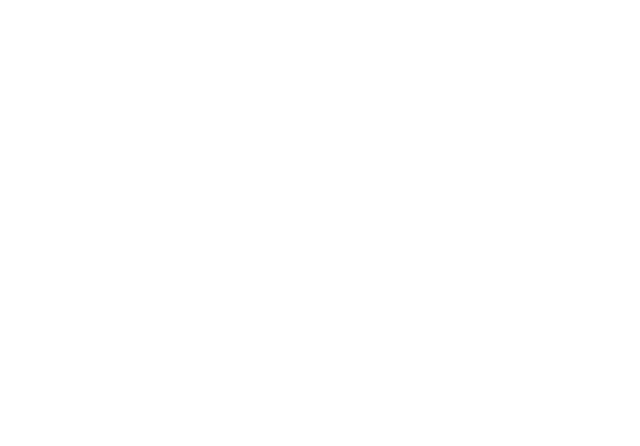
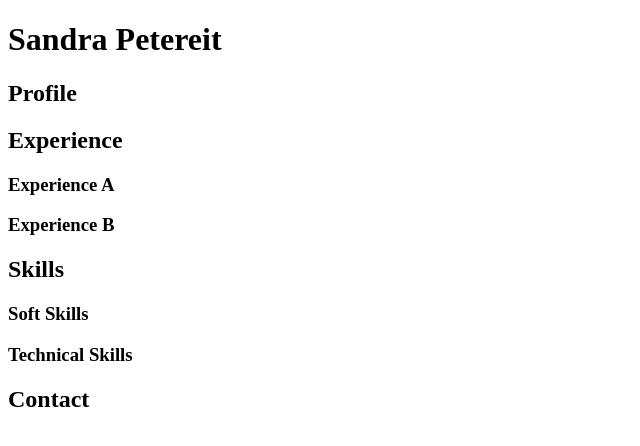
Before and after one commit to Nubiluma/CV, a plain HTML site: page index.html in a window 1280 px wide. Shown: the whole page, without its empty margins (0-640 px from the left). Drawn offline with Linux system fonts and the light colour scheme.

Commit message:
Add basic structure

```diff
--- a/index.html
+++ b/index.html
@@ -1,13 +1,37 @@
 <!DOCTYPE html>
 <html lang="en">
-<head>
-    <meta charset="UTF-8">
-    <meta http-equiv="X-UA-Compatible" content="IE=edge">
-    <meta name="viewport" content="width=device-width, initial-scale=1.0">
-    <meta description="CV" author="Sandra">
+  <head>
+    <meta charset="UTF-8" />
+    <meta http-equiv="X-UA-Compatible" content="IE=edge" />
+    <meta name="viewport" content="width=device-width, initial-scale=1.0" />
+    <meta description="CV" author="Sandra" />
     <title>CV Sandra Petereit</title>
-</head>
-<body>
-
-</body>
+  </head>
+  <body>
+    <header>
+      <h1>Sandra Petereit</h1>
+    </header>
+    <main>
+      <h2>Profile</h2>
+      <article>
+        <h2>Experience</h2>
+        <section>
+          <h3>Experience A</h3>
+        </section>
+        <section>
+          <h3>Experience B</h3>
+        </section>
+      </article>
+      <article>
+        <h2>Skills</h2>
+        <section>
+          <h3>Soft Skills</h3>
+        </section>
+        <section>
+          <h3>Technical Skills</h3>
+        </section>
+      </article>
+      <h2>Contact</h2>
+    </main>
+  </body>
 </html>
```
